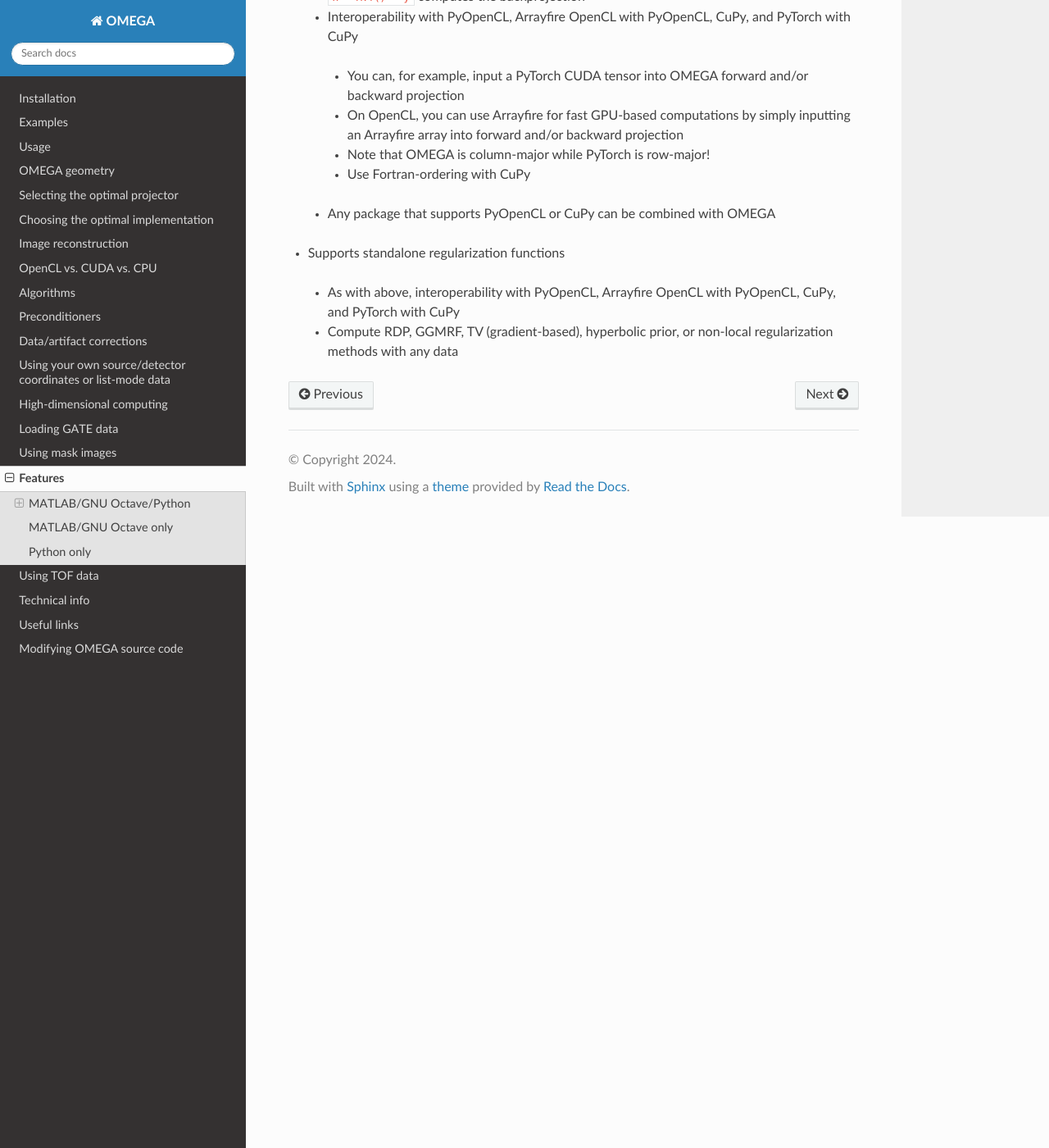
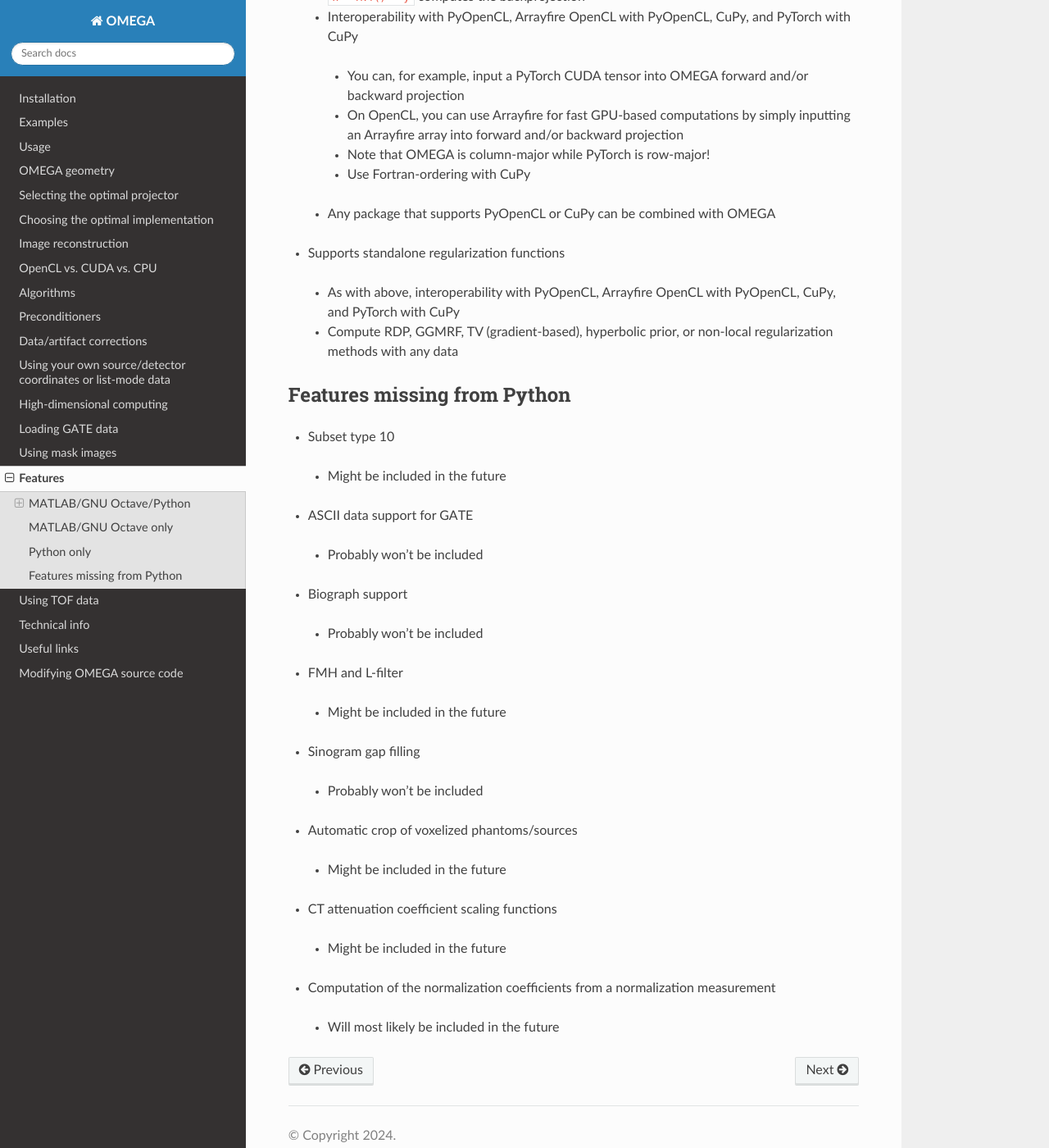
Before and after one commit to villekf/OMEGA-doc, a Sphinx documentation site: the page built from docs/source/features.rst, in a window 1280 px wide and 1400 px high, scrolled down 7968 px. Shown: the whole window at 82% size. Built offline with Sphinx 7.4.7 and the Read the Docs theme 3.1.0, drawn with Linux system fonts in a browser that asks for light colours.

Commit message:
Update features.rst

```diff
--- a/docs/source/features.rst
+++ b/docs/source/features.rst
@@ -236,3 +236,24 @@ Python only
 * Supports standalone regularization functions
  * As with above, interoperability with PyOpenCL, Arrayfire OpenCL with PyOpenCL, CuPy, and PyTorch with CuPy
  * Compute RDP, GGMRF, TV (gradient-based), hyperbolic prior, or non-local regularization methods with any data
+
+
+Features missing from Python
+----------------------------
+
+* Subset type 10
+ * Might be included in the future
+* ASCII data support for GATE
+ * Probably won't be included
+* Biograph support
+ * Probably won't be included
+* FMH and L-filter
+ * Might be included in the future
+* Sinogram gap filling
+ * Probably won't be included
+* Automatic crop of voxelized phantoms/sources
+ * Might be included in the future
+* CT attenuation coefficient scaling functions
+ * Might be included in the future
+* Computation of the normalization coefficients from a normalization measurement
+ * Will most likely be included in the future
```
